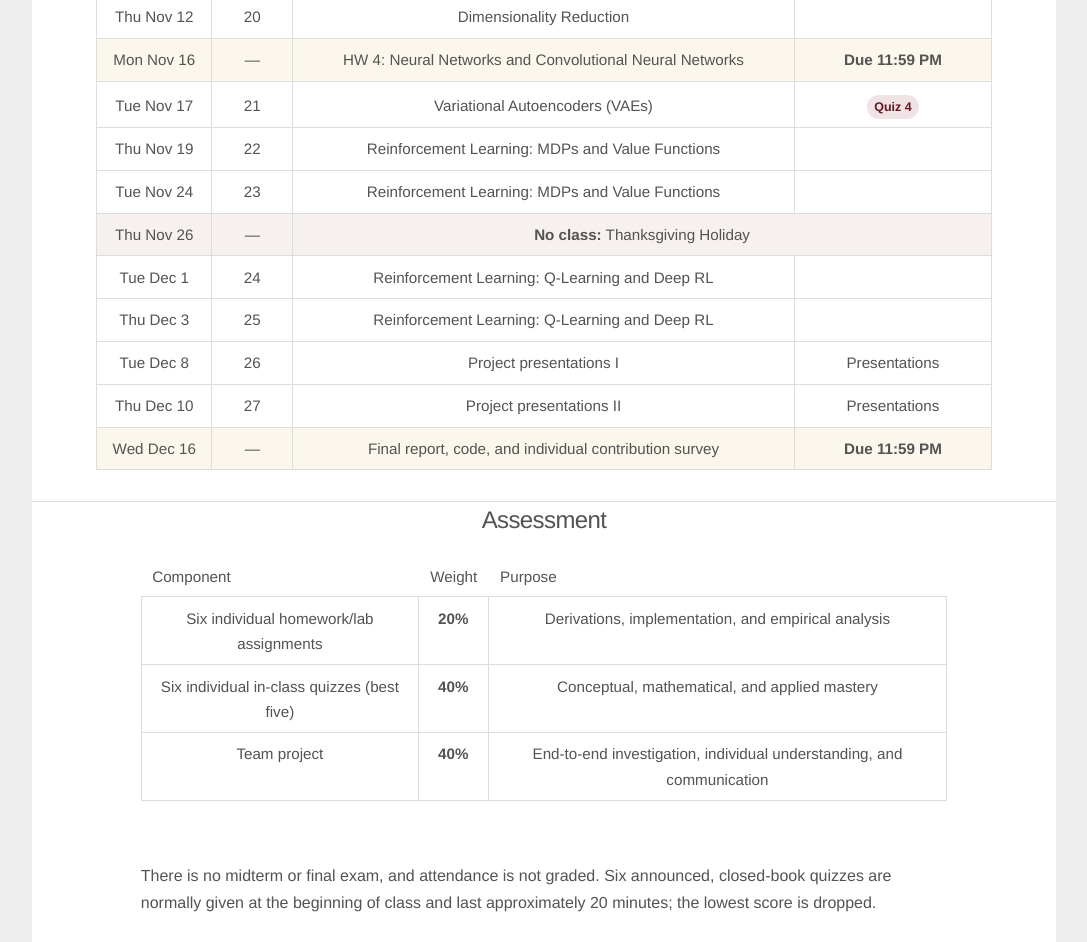
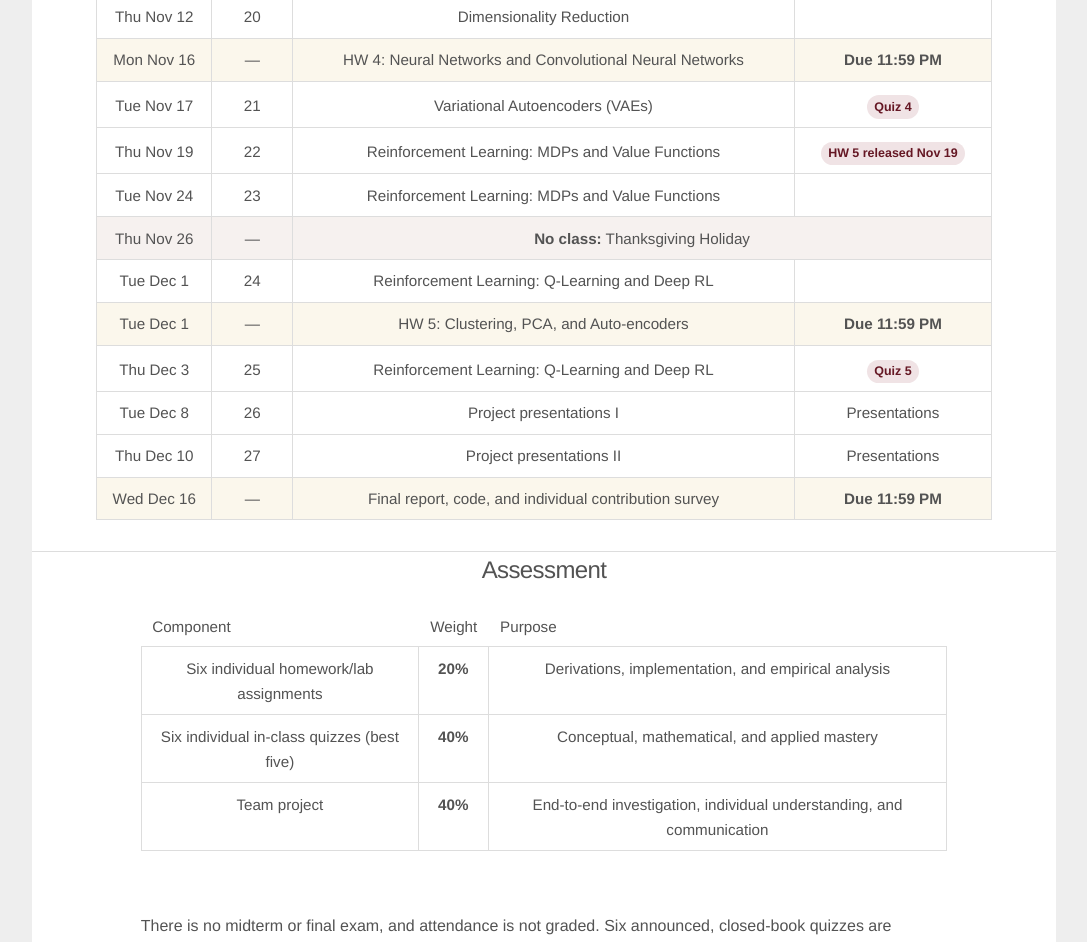
Before and after one commit to miayuanAI/csci3345, a plain HTML site: page f26/index.html in a window 1280 px wide. Shown: the part 3920-4862 px from the top of the page, without its empty margins (96-1183 px from the left). Drawn offline with Linux system fonts and the light colour scheme.

Commit message:
Update HW5 dates and schedule Quiz 5

```diff
--- a/f26/index.html
+++ b/f26/index.html
@@ -202,11 +202,12 @@
               <tr><td>Thu Nov 12</td><td>20</td><td class="topic">Dimensionality Reduction</td><td></td></tr>
               <tr class="deadline"><td>Mon Nov 16</td><td>—</td><td class="topic">HW 4: Neural Networks and Convolutional Neural Networks</td><td><b>Due 11:59 PM</b></td></tr>
               <tr><td>Tue Nov 17</td><td>21</td><td class="topic">Variational Autoencoders (VAEs)</td><td><span class="tag">Quiz 4</span></td></tr>
-              <tr><td>Thu Nov 19</td><td>22</td><td class="topic">Reinforcement Learning: MDPs and Value Functions</td><td></td></tr>
+              <tr><td>Thu Nov 19</td><td>22</td><td class="topic">Reinforcement Learning: MDPs and Value Functions</td><td><span class="tag">HW 5 released Nov 19</span></td></tr>
               <tr><td>Tue Nov 24</td><td>23</td><td class="topic">Reinforcement Learning: MDPs and Value Functions</td><td></td></tr>
               <tr class="no-class"><td>Thu Nov 26</td><td>—</td><td class="topic" colspan="2"><b>No class:</b> Thanksgiving Holiday</td></tr>
               <tr><td>Tue Dec 1</td><td>24</td><td class="topic">Reinforcement Learning: Q-Learning and Deep RL</td><td></td></tr>
-              <tr><td>Thu Dec 3</td><td>25</td><td class="topic">Reinforcement Learning: Q-Learning and Deep RL</td><td></td></tr>
+              <tr class="deadline"><td>Tue Dec 1</td><td>—</td><td class="topic">HW 5: Clustering, PCA, and Auto-encoders</td><td><b>Due 11:59 PM</b></td></tr>
+              <tr><td>Thu Dec 3</td><td>25</td><td class="topic">Reinforcement Learning: Q-Learning and Deep RL</td><td><span class="tag">Quiz 5</span></td></tr>
               <tr><td>Tue Dec 8</td><td>26</td><td class="topic">Project presentations I</td><td>Presentations</td></tr>
               <tr><td>Thu Dec 10</td><td>27</td><td class="topic">Project presentations II</td><td>Presentations</td></tr>
               <tr class="deadline"><td>Wed Dec 16</td><td>—</td><td class="topic">Final report, code, and individual contribution survey</td><td><b>Due 11:59 PM</b></td></tr>
```
